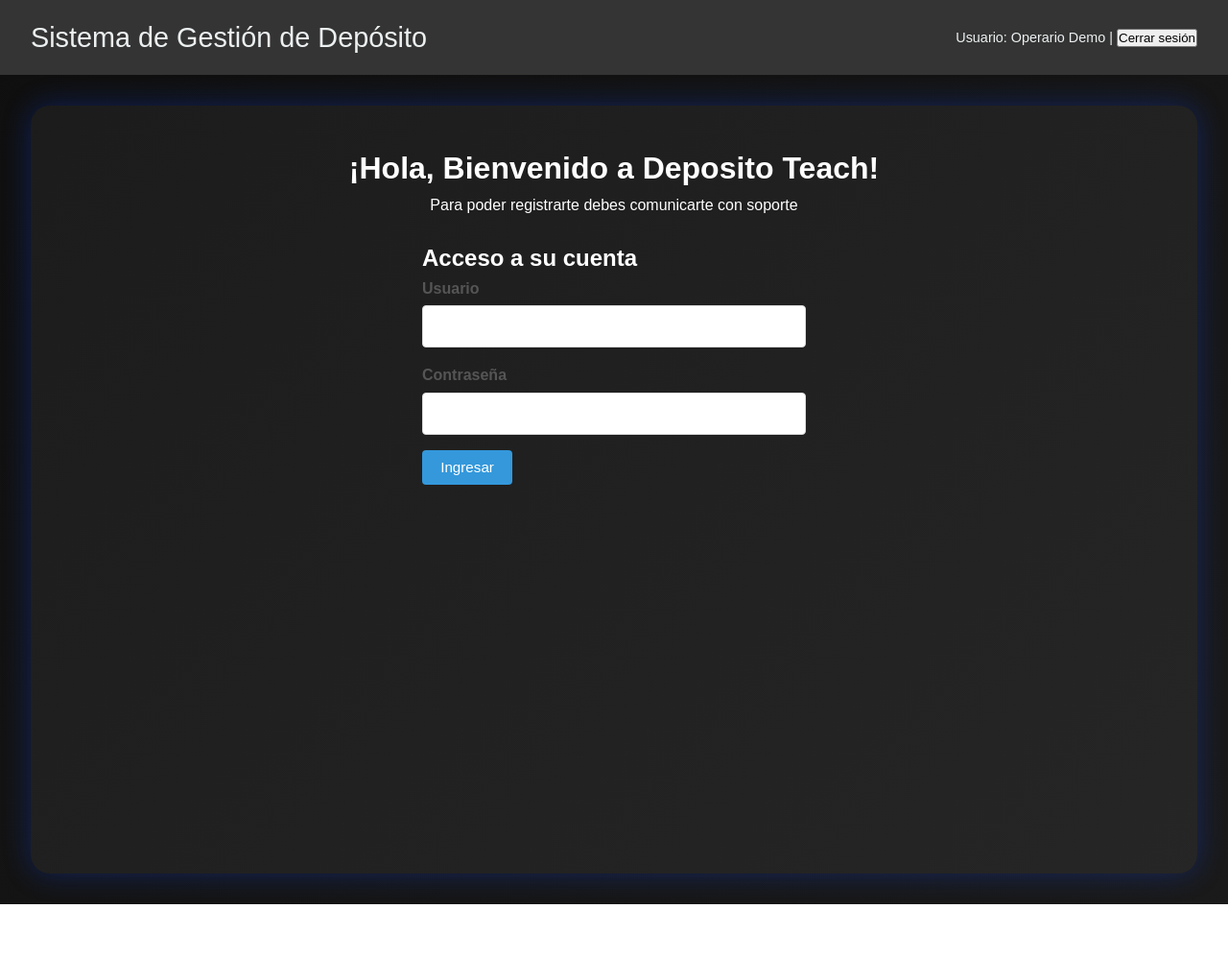
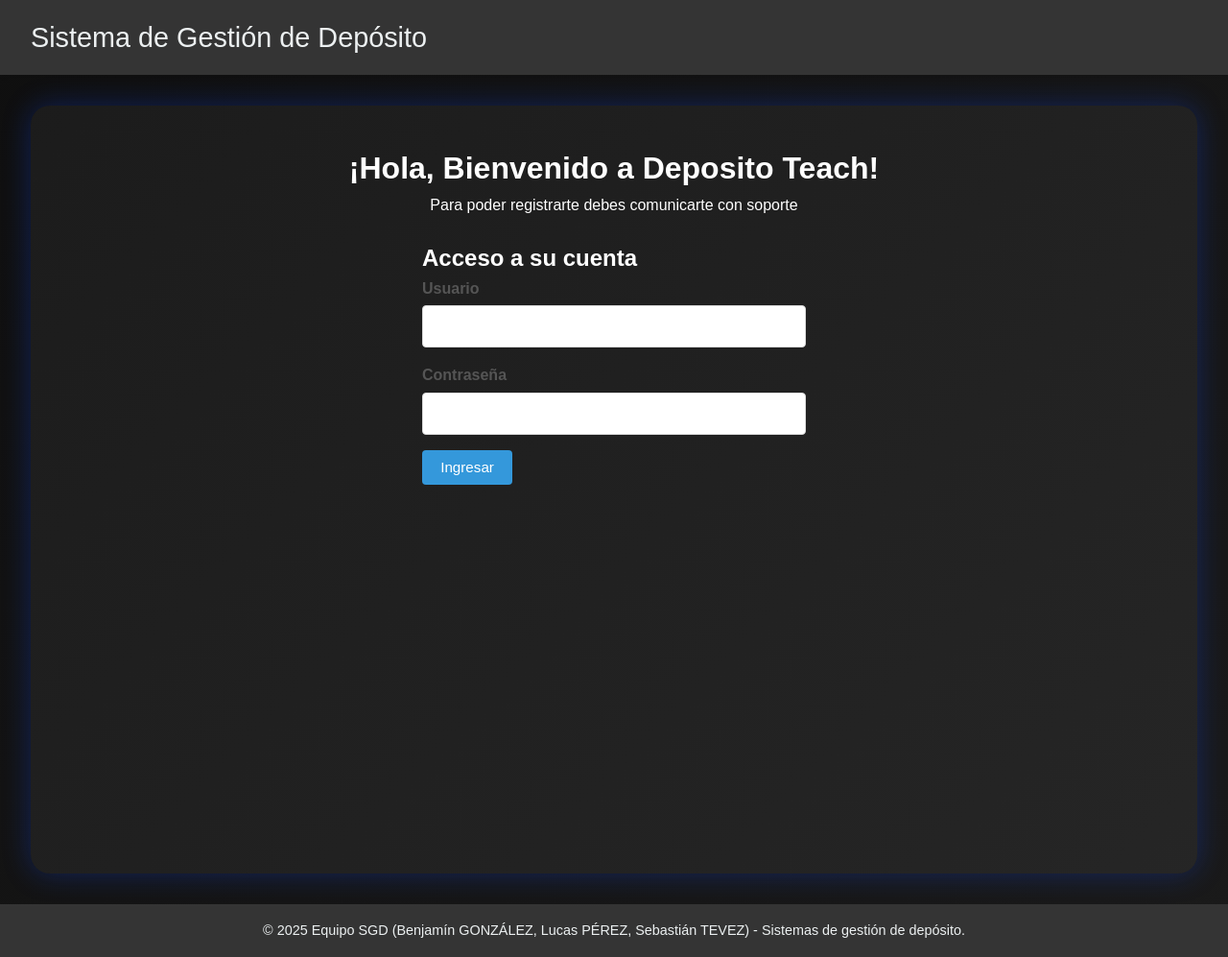
Before and after one commit to sebastevez91/GestionDeDeposito, a React (Create React App) app in the folder FrontEnd/: page / in a window 1280 px wide. Shown: the whole page at 96% size. Before the commit the page ends 942 px from the top, so only its background shows below. Built offline with nearby package versions, Linux system fonts and the light colour scheme.

Commit message:
Add modify Login

```diff
--- a/FrontEnd/src/Api/axios.js
+++ b/FrontEnd/src/Api/axios.js
@@ -1,7 +1,7 @@
 import axios from 'axios';
 
 const api = axios.create({
-  baseURL: 'http://localhost:3000/api',
+  baseURL: 'http://localhost:3001/api',
   withCredentials: true,  // para enviar cookies si usás sesiones o autenticación basada en cookies
   headers: {
     'Content-Type': 'application/json',
--- a/FrontEnd/src/Api/axiosConfig.js
+++ b/FrontEnd/src/Api/axiosConfig.js
@@ -1,7 +1,7 @@
 import axios from 'axios';
 
 const api = axios.create({
-  baseURL: 'http://localhost:3000/api',
+  baseURL: 'http://localhost:3001/api',
   withCredentials: true,  // para enviar cookies si usás sesiones o autenticación basada en cookies
   headers: {
     'Content-Type': 'application/json',
--- a/FrontEnd/src/App.css
+++ b/FrontEnd/src/App.css
@@ -82,16 +82,6 @@ header h1 {
     max-width: 400px;
     margin-top: 2%;
 }
-/*.container {
-  background: rgba(255, 255, 255, 0.05);
-  backdrop-filter: blur(12px);
-  border-radius: 20px;
-  box-shadow: 0 0 30px rgba(17, 72, 253, 0.3);
-  padding: 40px;
-  width: 100%;
-  max-width: 400px;
-  color: white;
-}*/
 
 /* Sidebar */
 .sidebar {
@@ -321,7 +311,7 @@ table tbody tr:hover {
 
 /* Footer */
 footer {
-    background-color: #2c3e50;
+    background-color: #343434;
     color: #ecf0f1;
     text-align: center;
     padding: 1rem;
--- a/FrontEnd/src/App.js
+++ b/FrontEnd/src/App.js
@@ -121,8 +121,8 @@ function App() {
         </main>
       </div>
 
-      {/* Mostrar footer solo si está logueado */}
-      {token && !isLoginPage && <Footer />}
+      {/* Footer */}
+      <Footer />
     </div>
   );
 }
--- a/FrontEnd/src/components/Footer.js
+++ b/FrontEnd/src/components/Footer.js
@@ -3,7 +3,7 @@ import React from 'react';
 const Footer = () => (
   <footer>
     <p>
-      © 2024 Equipo SGD (Benjamín GONZÁLEZ, Lucas PÉREZ, Sebastián TEVEZ) - Sistemas de gestión de depósito.
+      © 2025 Equipo SGD (Benjamín GONZÁLEZ, Lucas PÉREZ, Sebastián TEVEZ) - Sistemas de gestión de depósito.
     </p>
   </footer>
 );
--- a/FrontEnd/src/components/Header.js
+++ b/FrontEnd/src/components/Header.js
@@ -3,6 +3,16 @@ import { useNavigate } from 'react-router-dom';
 
 const Header = () => {
   const navigate = useNavigate();
+  let usuario = null;
+
+  try {
+    const storedUser = localStorage.getItem('usuario');
+    usuario = storedUser ? JSON.parse(storedUser) : null;
+  } catch (error) {
+    console.warn('⚠️ Error al parsear usuario:', error);
+    usuario = null;
+  }
+
 
   const handleLogout = () => {
     localStorage.removeItem('token');
@@ -13,12 +23,14 @@ const Header = () => {
   return (
     <header>
       <h1>Sistema de Gestión de Depósito</h1>
-      <div className="user-info">
-        <span>Usuario: Operario Demo</span> |{' '}
-        <button onClick={handleLogout} className="logout-button">
-          Cerrar sesión
-        </button>
-      </div>
+      {usuario && (
+        <div className="user-info">
+          <span id='idNameUser' >Usuario: {usuario?.username + ' ' + usuario?.rol}</span> | {' '}
+          <button onClick={handleLogout} className="btn btn-primary">
+            Cerrar sesión
+          </button>
+        </div>
+      )}
     </header>
   );
 };
--- a/FrontEnd/src/components/Login.js
+++ b/FrontEnd/src/components/Login.js
@@ -3,7 +3,7 @@ import axios from '../Api/axios';
 import { useNavigate } from 'react-router-dom';
 
 const Login = () => {
-  const [nombre_usuario, setNombreUsuario] = useState('');
+  const [username, setNombreUsuario] = useState('');
   const [password, setPassword] = useState('');
   const [error, setError] = useState('');
   const navigate = useNavigate();
@@ -13,29 +13,22 @@ const Login = () => {
     setError('');
 
     try {
-      const res = await axios.post('/login', { nombre_usuario, password });
+      const res = await axios.post('/login', { username, password });
       const { token, usuario } = res.data;
 
       // Guardar token y datos del usuario en localStorage
       localStorage.setItem('token', token);
       localStorage.setItem('usuario', JSON.stringify(usuario));
+      console.log(usuario);
 
-      // Redireccionar según el rol
-      switch (usuario.rol_id) {
-        case 1:
-          navigate('/admin/dashboard');
-          break;
-        case 2:
-          navigate('/operador/dashboard');
-          break;
-        case 3:
-          navigate('/supervisor/dashboard');
-          break;
-        default:
-          navigate('/dashboard');
+      if(usuario.rol.trim().toLowerCase() === "admin"){
+        navigate('/admin/dashboard');
+      }else{
+        console.log("No inicio correctamente el rol")
+        navigate('/admin/dashboard');
       }
-
     } catch (err) {
+      console.error('❌ Error en login:', err);
       setError(err.response?.data?.error || 'Error al iniciar sesión');
     }
   };
@@ -53,7 +46,7 @@ const Login = () => {
             <label>Usuario</label>
             <input
               type="text"
-              value={nombre_usuario}
+              value={username}
               onChange={(e) => setNombreUsuario(e.target.value)}
               required
             />
```
